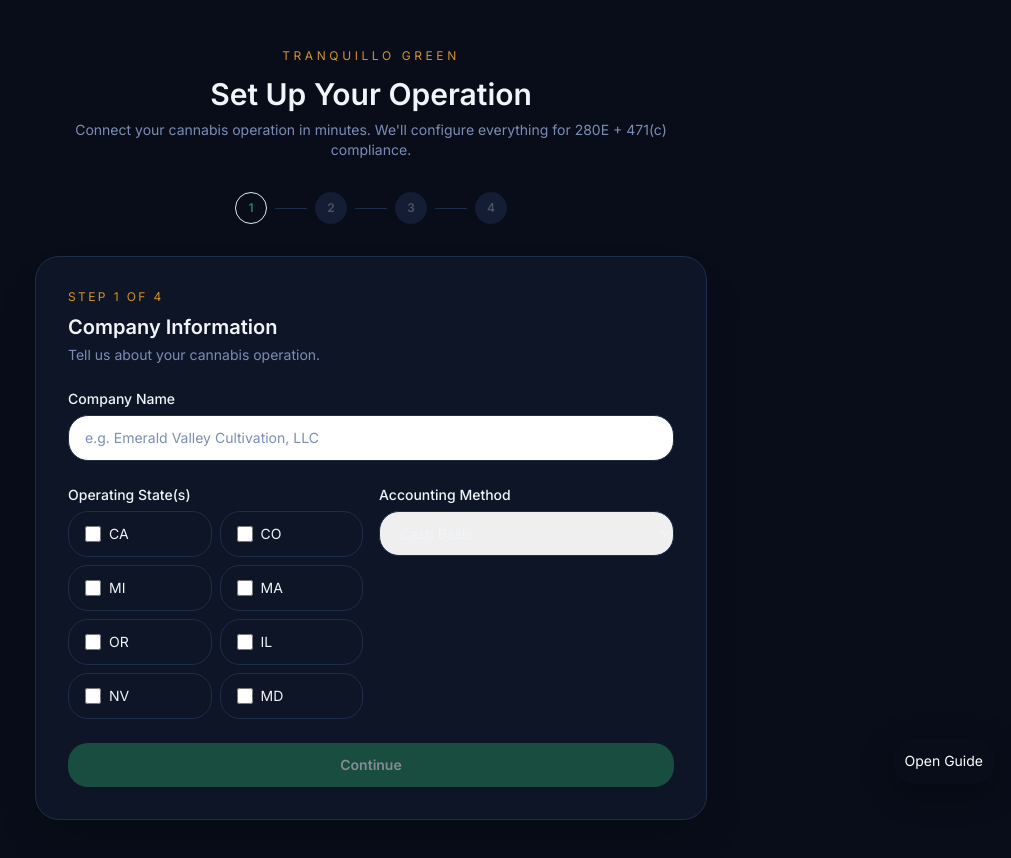
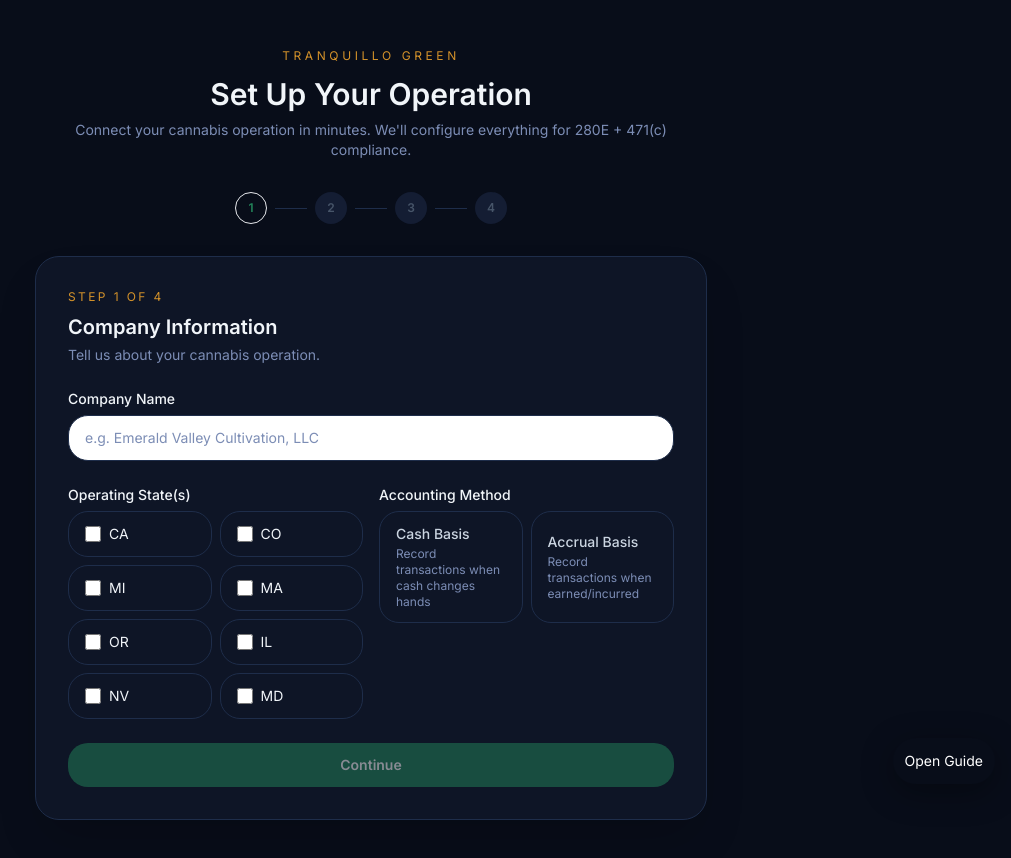
Before and after one commit to lostinthesauce719/tranquillo-green, a Next.js app: page /onboarding in a window 1280 px wide. Shown: the top 858 px of the page, without its empty margins (269-1280 px from the left). Built offline with nearby package versions, Linux system fonts and the light colour scheme.

Commit message:
fix(onboarding): add --surface-mid CSS token and multi-select for accounting & operator types

```diff
--- a/src/app/api/onboarding/route.ts
+++ b/src/app/api/onboarding/route.ts
@@ -2,11 +2,11 @@
 
 export async function POST(request: Request) {
   try {
-    const { name, states, operatorType, accountingMethod } = await request.json();
+    const { name, states, operatorTypes, accountingMethods } = await request.json();
 
     // TODO: Integrate with Convex to save company and operator profile data
     // For now, simulate success
-    console.log("Onboarding data received:", { name, states, operatorType, accountingMethod });
+    console.log("Onboarding data received:", { name, states, operatorTypes, accountingMethods });
 
     return NextResponse.json({ ok: true, message: "Company created successfully (simulated)." });
   } catch (error) {
--- a/src/app/globals.css
+++ b/src/app/globals.css
@@ -8,6 +8,7 @@
   /* Surface palette — deep navy with subtle warmth */
   --background: #080d19;
   --surface: #0e1526;
+  --surface-mid: #111b2e;  /* mid-tone surface for form fields and panels */
   --surface-raised: #141d33;
   --surface-overlay: #1a2540;
   --border: #1e2d4a;
--- a/src/app/onboarding/page.tsx
+++ b/src/app/onboarding/page.tsx
@@ -42,11 +42,11 @@
 
   // Step 1: Company
   const [name, setName] = useState("");
-  const [states, setStates] = useState<string[]>([]); // Changed to states: string[]
-  const [accountingMethod, setAccountingMethod] = useState("cash");
+  const [states, setStates] = useState<string[]>([]);
+  const [accountingMethods, setAccountingMethods] = useState<string[]>([]);
+  const [operatorTypes, setOperatorTypes] = useState<string[]>([]);
 
-  // Step 2: Operator
-  const [operatorType, setOperatorType] = useState("dispensary");
+  // Step 2: Operator Types (multi-select)
 
   // Step 3: Integrations (skip-able)
   const [metrcSkipped, setMetrcSkipped] = useState(false);
@@ -81,7 +81,7 @@
       const res = await fetch("/api/onboarding", {
         method: "POST",
         headers: { "Content-Type": "application/json" },
-        body: JSON.stringify({ name, states, operatorType, accountingMethod }),
+        body: JSON.stringify({ name, states, operatorTypes: operatorTypes, accountingMethods: accountingMethods }),
       });
       const data = await res.json();
       if (!res.ok || !data.ok) {
@@ -194,19 +194,35 @@
                 </div>
 
                 <div>
-                  <label htmlFor="accounting-method" className="mb-1.5 block text-sm font-medium text-text-primary">
+                  <label className="mb-1.5 block text-sm font-medium text-text-primary">
                     Accounting Method
                   </label>
-                  <select
-                    id="accounting-method"
-                    value={accountingMethod}
-                    onChange={(e) => setAccountingMethod(e.target.value)}
-                    className="w-full rounded-xl border border-border bg-surface-mid px-4 py-3 text-sm text-text-primary focus:border-accent/50 focus:outline-none focus:ring-1 focus:ring-accent/50"
+                  <div className="grid grid-cols-2 gap-2">
+                    {ACCOUNTING_METHODS.map((m) => {
+                      const selected = accountingMethods.includes(m.value);
+                      return (
+                        <button
+                          type="button"
+                          key={m.value}
+                          onClick={() => {
+                            if (selected) {
+                              setAccountingMethods(accountingMethods.filter((v) => v !== m.value));
+                            } else {
+                              setAccountingMethods([...accountingMethods, m.value]);
+                            }
+                          }}
+                          className={`rounded-xl border px-4 py-3 text-left text-sm transition-all ${
+                            selected
+                              ? "border-brand/30 bg-brand/10 text-text-primary"
+                              : "border-border bg-surface-mid text-text-secondary hover:border-border/80"
+                          }`}
                         >
-                    {ACCOUNTING_METHODS.map((m) => (
-                      <option key={m.value} value={m.value}>{m.label}</option>
-                    ))}
-                  </select>
+                          <div className="font-medium">{m.label}</div>
+                          <div className="text-xs text-text-muted mt-0.5">{m.desc}</div>
+                        </button>
+                      );
+                    })}
+                  </div>
                 </div>
               </div>
 
@@ -227,17 +243,26 @@
                 <div className="text-xs uppercase tracking-[0.2em] text-accent">Step 2 of 4</div>
                 <h2 className="mt-2 text-xl font-semibold text-text-primary">Operator Type</h2>
                 <p className="mt-1 text-sm text-text-muted">
-                  Select your primary operation. We&apos;ll configure COGS categories and 471(c) reclassifiable costs for your type.
+                  Select all operations that apply to your business. We&apos;ll configure COGS categories and 471(c) reclassifiable costs for your types.
                 </p>
               </div>
 
               <div className="grid gap-3 sm:grid-cols-2">
-                {OPERATOR_TYPES.map((t) => (
+                {OPERATOR_TYPES.map((t) => {
+                  const selected = operatorTypes.includes(t.value);
+                  return (
                     <button
+                      type="button"
                       key={t.value}
-                    onClick={() => setOperatorType(t.value)}
+                      onClick={() => {
+                        if (selected) {
+                          setOperatorTypes(operatorTypes.filter((v) => v !== t.value));
+                        } else {
+                          setOperatorTypes([...operatorTypes, t.value]);
+                        }
+                      }}
                       className={`rounded-xl border p-4 text-left transition-all ${
-                      operatorType === t.value
+                        selected
                           ? "border-brand/30 bg-brand/10"
                           : "border-border bg-surface-mid hover:border-border/80"
                       }`}
@@ -250,7 +275,8 @@
                         </div>
                       </div>
                     </button>
-                ))}
+                  );
+                })}
               </div>
 
               <div className="flex gap-3">
@@ -262,7 +288,8 @@
                 </button>
                 <button
                   onClick={() => setStep(2)}
-                  className="flex-1 rounded-xl bg-brand px-5 py-3 text-sm font-semibold text-white transition hover:bg-brand/90"
+                  disabled={operatorTypes.length === 0}
+                  className="flex-1 rounded-xl bg-brand px-5 py-3 text-sm font-semibold text-white transition hover:bg-brand/90 disabled:opacity-50 disabled:cursor-not-allowed"
                 >
                   Continue
                 </button>
```
Lines whose indentation alone changed are shown as unchanged.
